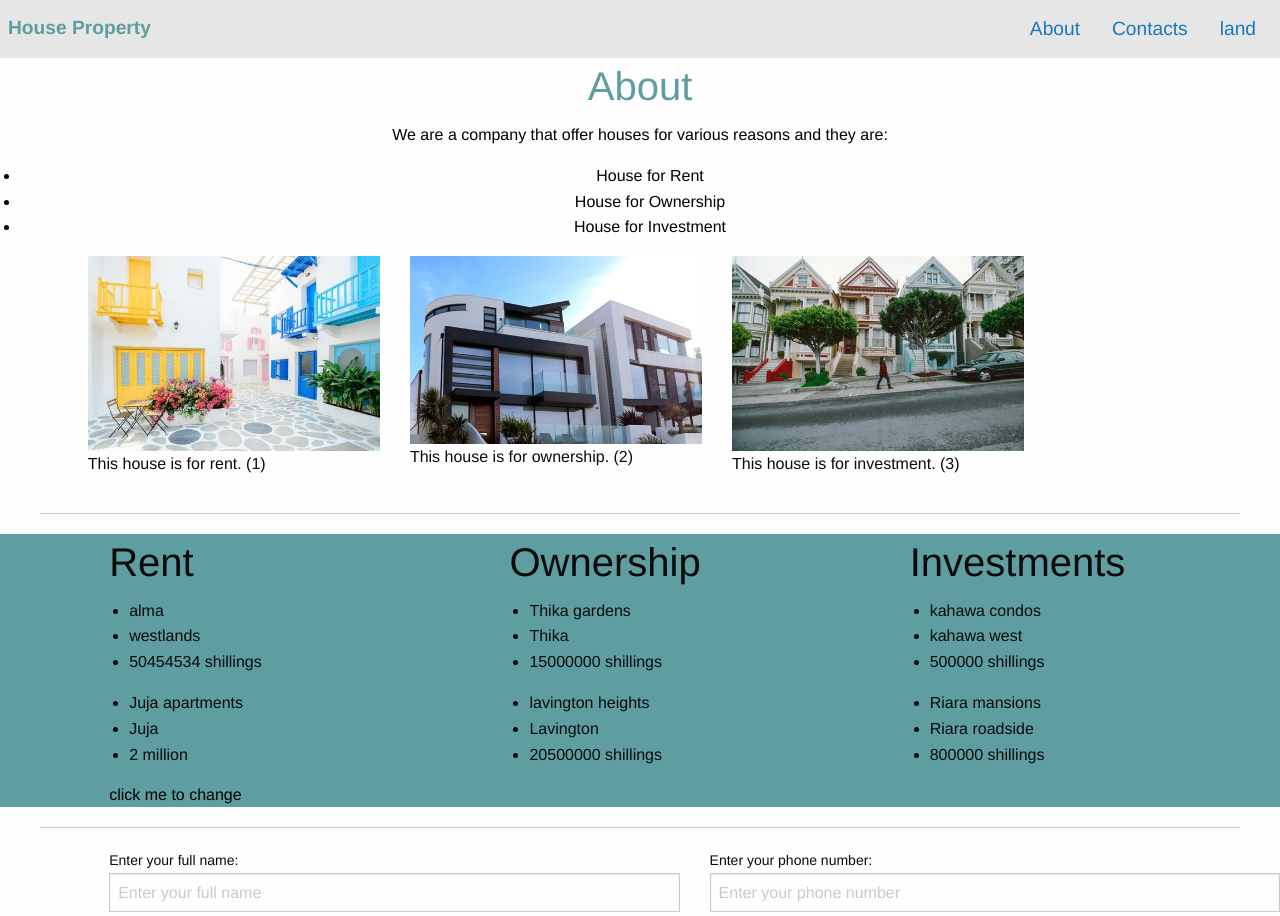
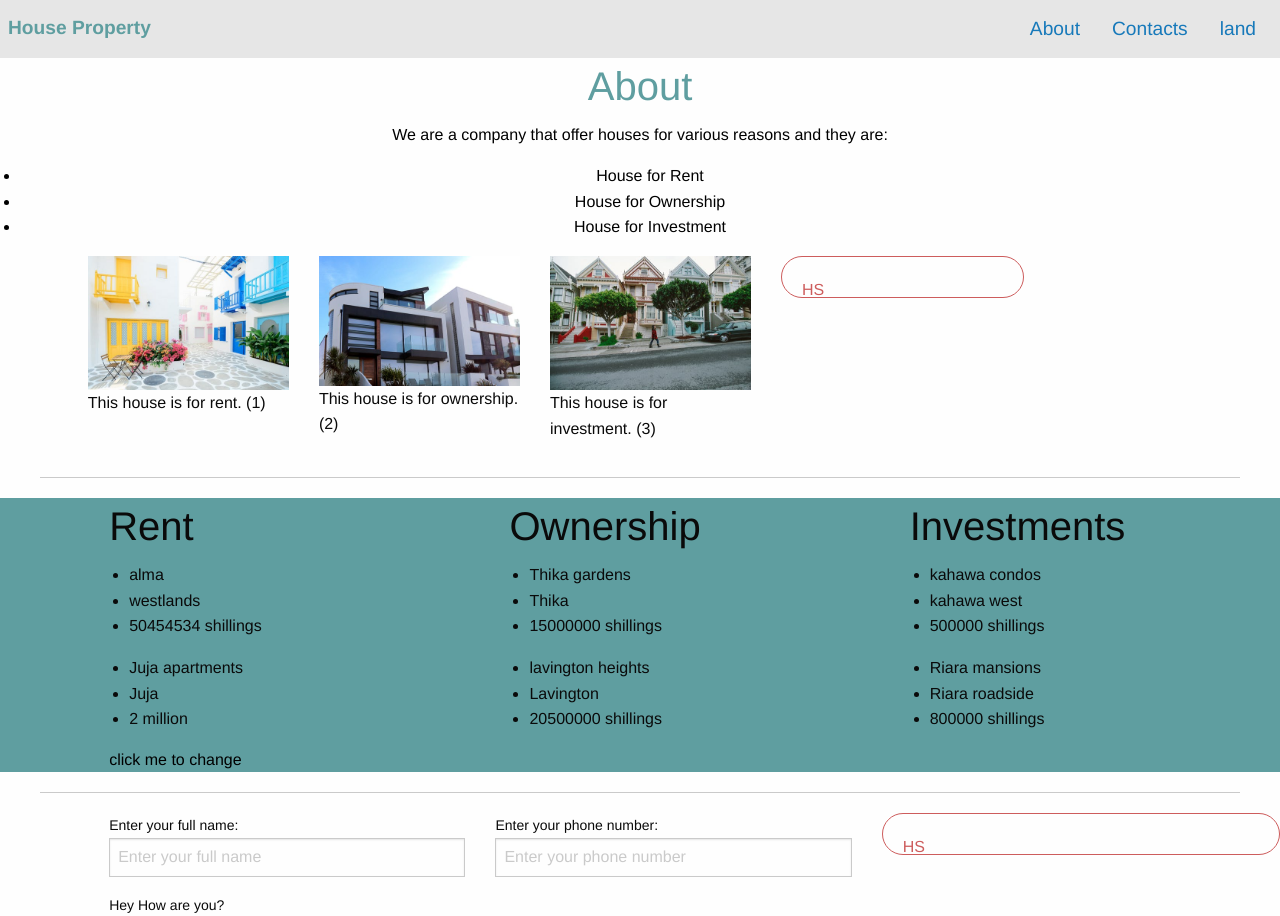
Before and after one commit to caroltheuri/vuejsapp, a Vue app: page / in a window 1280 px wide. Shown: the top 916 px of the page. Built offline with nearby package versions, Linux system fonts and the light colour scheme.

Commit message:
adding a state object and accessing it from the component

```diff
--- a/package.json
+++ b/package.json
@@ -10,7 +10,8 @@
     "build": "node build/build.js"
   },
   "dependencies": {
-    "vue": "^2.5.2"
+    "vue": "^2.5.2",
+    "vuex": "^3.0.1"
   },
   "devDependencies": {
     "autoprefixer": "^7.1.2",
--- a/src/components/category.vue
+++ b/src/components/category.vue
@@ -37,47 +37,21 @@
 </template>
 <script>
     export default{
+        computed:{
+       rentHouses(){
+           return this.$store.state.rentHouses
+       },
+            ownHouses(){
+                return this.$store.state.ownHouses
+            },
+            investHouses(){
+                return this.$store.state.investHouses
+            }
+        },
         name: 'category',
         data (){
             return{
-                rentHouses: [
-                    {
-                        name: 'alma',
-                        location: 'westlands',
-                        Price:'50454534 shillings'
-                    },
-                    {
-                        name: 'Juja apartments',
-                        location: 'Juja',
-                        Price:'2 million'
-                    }
-                ],
 
-                ownHouses: [
-                    {
-                        name:'Thika gardens',
-                        location:'Thika ',
-                        Price:'15000000 shillings'
-                    },
-                    {
-                        name:'lavington heights',
-                        location:'Lavington',
-                        Price:'20500000 shillings'
-                    },
-                ],
-
-                investHouses: [
-                    {
-                        name:'kahawa condos',
-                        location:'kahawa west',
-                        Price:'500000 shillings'
-                    },
-                    {
-                        name:'Riara mansions',
-                        location:'Riara roadside',
-                        Price:'800000 shillings'
-                    },
-                ],
             }
         }
     }
--- a/src/components/forminput.vue
+++ b/src/components/forminput.vue
@@ -16,6 +16,9 @@
                         <input type="number" v-model.number="phonenumber" placeholder="Enter your phone number" v-on:keyup.enter="confirm">
                     </label>
                 </div>
+                <div class="auto cell" id="theme">
+                    <p @click="changeTheme()">{{theme}}</p>
+                </div>
 
             </div>
         </form>
@@ -32,12 +35,18 @@
 
     export default{
         name: 'forminput',
+        props:['theme'],
         data (){
             return{
                 message: '',
                 phonenumber: '',
 
             }
+        },
+        methods:{
+           changeTheme(){
+          this.theme("you")
+           } ,
         },
         mixins:[myMixin],
 
@@ -49,5 +58,12 @@
     }
 </script>
 <style>
-
+#theme{
+    color: indianred;
+    border: 1px solid;
+    border-radius:25px;
+    width:2px;
+    height:5px;
+    padding:20px;
+}
 </style>
--- a/src/components/images.vue
+++ b/src/components/images.vue
@@ -16,6 +16,9 @@
                     <img src="../assets/rent.jpeg">
                     <p>This house is for investment. (3)</p>
                 </div>
+                <div class="auto cell" id="theme">
+                    <p>{{theme}}</p>
+                </div>
             </div>
 
         </div>
@@ -23,7 +26,8 @@
 </template>
 <script>
     export default{
-name:'images'
+        name:'images',
+        props:['theme'],
     }
 </script>
 <style scoped>
--- a/src/components/new.vue
+++ b/src/components/new.vue
@@ -11,7 +11,7 @@
 
             </div>
         </maincontent>
-        <images>
+        <images :theme="theme">
             <div slot="gallery">
 
             </div>
@@ -22,7 +22,7 @@
 
         </category>
         <hr>
-        <forminput>
+        <forminput :theme="theme">
      <div slot="formdetails"></div>
         </forminput>
         <keep-alive>
@@ -56,6 +56,7 @@
             return {
 currentView:'selection',
                 message:'',
+                theme:'HS',
             }
         },
 
--- a/src/main.js
+++ b/src/main.js
@@ -2,13 +2,19 @@
 // (runtime-only or standalone) has been set in webpack.base.conf with an alias.
 import Vue from 'vue'
 import App from './components/new.vue'
+import Vuex from 'vuex'
+import { store } from './store.js'
+
 
 
 Vue.config.productionTip = false
+Vue.use(Vuex);
 
 /* eslint-disable no-new */
 new Vue({
+    store,
   el: '#app',
   template: '<App/>',
-  components: { App }
+  components: { App },
+    render: h => h(App)
 })
--- /dev/null
+++ b/src/store.js
@@ -0,0 +1,46 @@
+import Vue from 'vue'
+import Vuex from 'vuex'
+
+Vue.use(Vuex);
+export const store = new Vuex.Store({
+    state: {
+        rentHouses: [
+            {
+                name: 'alma',
+                location: 'westlands',
+                Price:'50454534 shillings'
+            },
+            {
+                name: 'Juja apartments',
+                location: 'Juja',
+                Price:'2 million'
+            }
+        ],
+
+        ownHouses: [
+            {
+                name:'Thika gardens',
+                location:'Thika ',
+                Price:'15000000 shillings'
+            },
+            {
+                name:'lavington heights',
+                location:'Lavington',
+                Price:'20500000 shillings'
+            },
+        ],
+
+        investHouses: [
+            {
+                name:'kahawa condos',
+                location:'kahawa west',
+                Price:'500000 shillings'
+            },
+            {
+                name:'Riara mansions',
+                location:'Riara roadside',
+                Price:'800000 shillings'
+            },
+        ],
+    }
+});
```
Also changed, not shown: src/components/footercontent.vue (+2 -5 lines), 1 other file (tests, documents, lock files or other folders).
